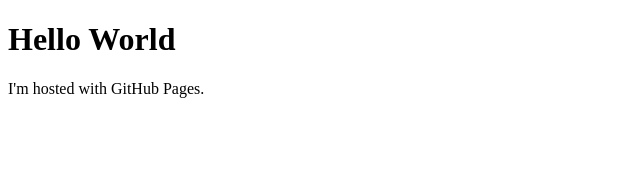
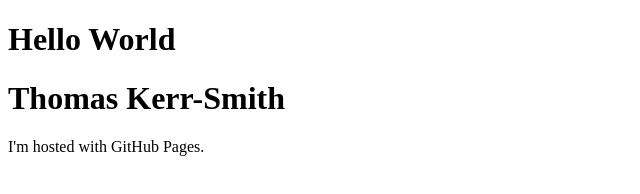
Before and after one commit to ThomasKerrSmith/ThomasKerrSmith.github.io, a plain HTML site: page index.html in a window 1280 px wide. Shown: the whole page, without its empty margins (0-640 px from the left). Drawn offline with Linux system fonts and the light colour scheme.

Commit message:
Update index.html

```diff
--- a/index.html
+++ b/index.html
@@ -2,6 +2,7 @@
 <html>
 <body>
 <h1>Hello World</h1>
+<h1>Thomas Kerr-Smith</h1>
 <p>I'm hosted with GitHub Pages.</p>
 </body>
 </html>
```
